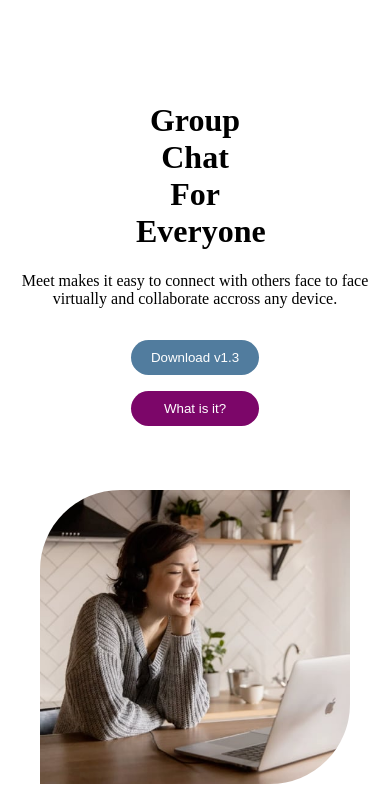
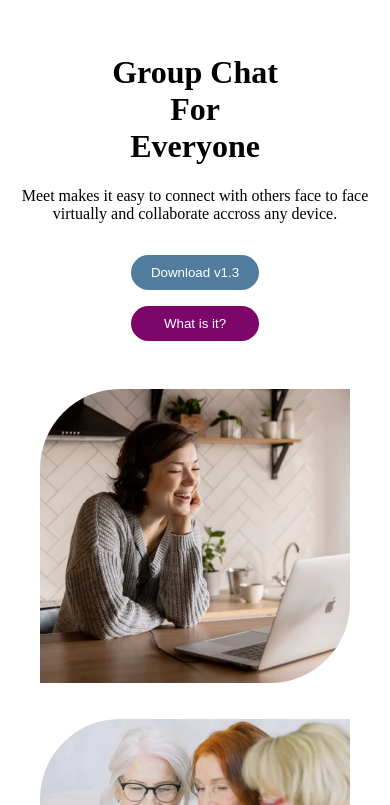
Before and after one commit to sundaygodwin007/meet-project, a plain HTML site: page index.html in a window 390 px wide. Shown: the part 39-844 px from the top of the page. Drawn offline with Linux system fonts and the light colour scheme.

Commit message:
redcuced the padding for the h1 in header section for phone videw and increased it for desktop view

```diff
--- a/meetstyle.css
+++ b/meetstyle.css
@@ -19,7 +19,7 @@ article {
 /* alying all header content to the center and giving it a margin bottom */
 header {
   text-align: center;
-  padding: 2rem 0;
+  padding: 1rem 0;
 }
 
 /* hiding the desktop image from showing on the phone screen */
@@ -30,7 +30,7 @@ header .combined-header img {
 
 header h1 {
   font-size: 2rem;
-  padding: 3rem 8rem 0;
+  padding: 1rem 6rem 0;
 }
 
 header p {
@@ -211,6 +211,10 @@ footer #new-version {
     grid-template-columns: 1fr 1fr 1fr;
   }
 
+  header {
+    padding: 6rem 0;
+  }
+
   /* styling for the header */
   header h1 {
     padding: 0 4rem;
```
